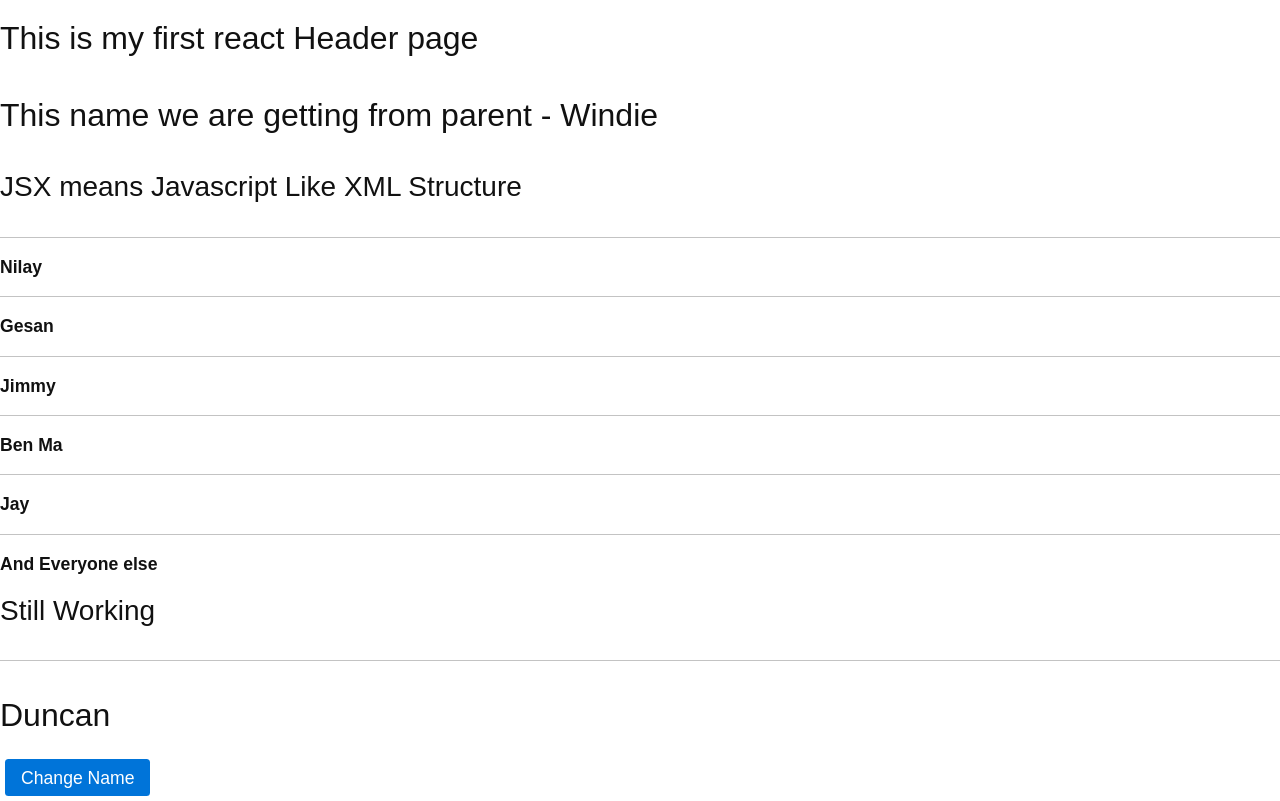
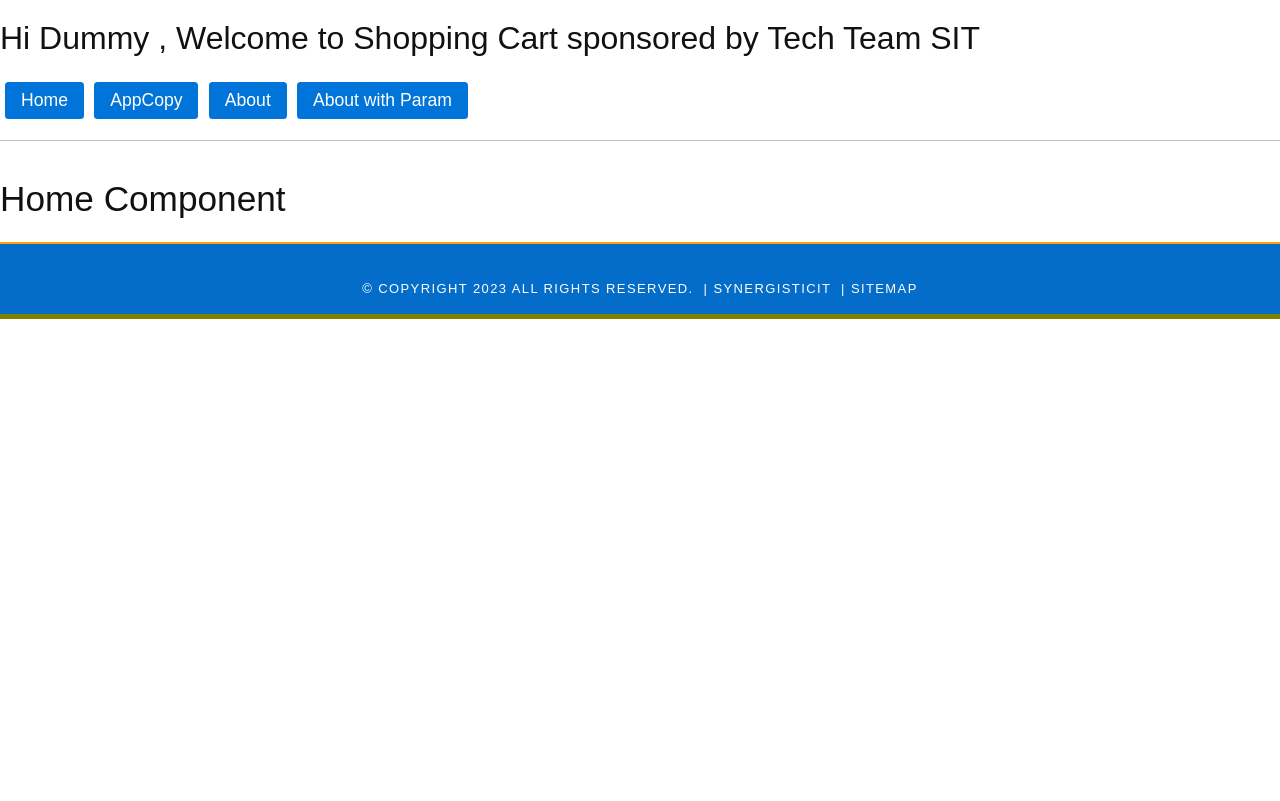
Before and after one commit to MishraAshish/mernstack19, a React app in the folder reactapp/: page / in a window 1280 px wide. Built offline with nearby package versions, Linux system fonts and the light colour scheme.

Commit message:
common components and react router dom

```diff
--- a/reactapp/package.json
+++ b/reactapp/package.json
@@ -24,6 +24,7 @@
   },
   "dependencies": {
     "react": "^18.3.1",
-    "react-dom": "^18.3.1"
+    "react-dom": "^18.3.1",
+    "react-router-dom": "^6.28.0"
   }
 }
--- /dev/null
+++ b/reactapp/src/application/CommonComponents/AboutComponent.js
@@ -0,0 +1,51 @@
+import React from "react";
+import { useParams, useNavigate } from "react-router-dom";
+
+//a functional component using arrow function
+let About = ()=>{
+    let params = useParams();
+    let param = params && params["id"] ? params["id"]: "No Params";
+
+    // //this.state = {userName : "Joe Si!"}
+    // //this.setState({userName : "Suyash"})
+
+    // //using functional hook - useState is replacement of setState and state
+    // let [userName, setUserName] = useState("Joe Si!")
+    // let [userAge, setUserAge] = useState(20)
+    // // let [user, setUser] = useState({userName :"Joe Si!", userAge : 19}) //in case to update the object
+
+
+    // //first hook that we are using in application
+    // let goToHome = useNavigate(); //helps to create route table on the fly and intercepted by BrowserRouter
+
+    // let onGoToHomeClick = (evt)=>{
+    //     //goToHome("/home");
+
+    //     setUserName("Suyash!!")
+
+    //     evt.preventDefault();//it stops the default behaviour like event propagation
+    // }
+
+    return(
+        <div className="about" >
+                <h2>We promise to support .... </h2>
+                <p className="about-content">If you’re looking for a job—a great job—we can help
+                    you get in the door at some incredible companies.
+                    Need to hire good people? We know thousands.
+                    Let us introduce you. No matter where you are,
+                    we can help you get where you want to go in your career.
+                </p>
+                <p>id = {param}</p>
+                {/* <p>Sum of Params = {param + param}</p>
+                <p>Multiple of Params = {param * param}</p>
+
+                <button className={"form-control btn btn-primary col-md-1"}
+                        onClick={onGoToHomeClick}
+                        >Go To Home</button>
+
+                <h4>{userName}</h4> */}
+        </div>
+    )
+}
+
+export default About;
--- /dev/null
+++ b/reactapp/src/application/CommonComponents/AppCopy.js
@@ -0,0 +1,50 @@
+import React from "react";
+
+export class AppCopy extends React.Component {
+    constructor(props) {
+        super(props); //is used to passback data <props -here> so that its udpated in base object for react framework
+
+        //state - object is used to allow udpdation of values via react rendering life cycle
+        this.state = {
+            userName : "Duncan",
+            user : {
+                address : "Somewhere on earth",
+                session : "Somehwere on webex"
+            }
+        }
+    }
+
+    onclick = (evt)=>{
+        console.log("Name change click is clicked")
+
+        //this.state.userName = "Christopher"
+
+        //
+        this.setState({
+            userName : "Sierra"
+        })
+
+        console.log("After setstate called", this.state.userName)
+        evt.preventDefault();
+    }
+
+    //render - method is responsible to create virtual dom for every change of state or props
+    render(){
+        console.log("Render is called!! ", this.state.userName)
+        let myname = "Windie"
+        let nameList = ["Nilay", "Gesan", "Jimmy", "Ben Ma", "Jay", "And Everyone else"]
+        let nameListWorking = []
+        return(
+        <>
+            {nameList && nameList.map((name)=>{
+                return <h2>{name}</h2>}
+            )}
+            <h3>Still Working</h3>
+            {nameListWorking && nameListWorking.map((name)=>{ //nameListWorking && => checks if variable is not null and undefined
+                return <b><hr/>{name}</b>})}
+            <hr/>
+            <h2 name="h2_element">{this.state.userName}</h2>
+            <button onClick={this.onclick}> Change Name</button>
+        </>)
+    }
+}
--- a/reactapp/src/application/CommonComponents/FooterComponent.js
+++ b/reactapp/src/application/CommonComponents/FooterComponent.js
@@ -11,11 +11,21 @@ export default function Footer(props) {//props - a data object to share data fro
     //return - creates a virtual dom for Footer and gets merged if change is there in props to actual dom after diffing
     //in the jsx code it must always return one top parent element and then we can have any elements in it
     //props.name - will get access to the value linked with name property when it is used in app.js
+    //Javascript Like XML structure (not html, not xml - but js)
     return(
         <>
-            <div>
+            <div className="footer">
+                © Copyright 2023 All rights reserved. &nbsp;|&nbsp;
+                <a href="https://www.synergisticit.com/" target="_blank">SynergisticIT</a> &nbsp;|&nbsp;
+                <a href="http://www.synergisticit.com/sitemap.xml" target="_blank">Sitemap</a>
+            </div>
+        </>
+    )
+}
+
+{/* <div>
                 <b><hr/>{props.name}</b>
-            </div>
+            </div> */}
             {/* {props.children && props.children.length > 0 ?
                 <div>
                     {props.children[0]}
@@ -27,6 +37,3 @@ export default function Footer(props) {//props - a data object to share data fro
                     {props.user.session}
                 </div>
             } */}
-        </>
-    )
-}
--- a/reactapp/src/application/CommonComponents/HeaderComponent.js
+++ b/reactapp/src/application/CommonComponents/HeaderComponent.js
@@ -1,12 +1,27 @@
 import React from "react";
+import { NavLink } from "react-router-dom";
 
 let Header = (props) => {
 
+    let user = {
+        userName : "Dummy"
+    }
+    console.log(user)
+
+    const usrName = user && user.userName ? user.userName : props.userName
+
+
     return(
         <>
-            <h2>This is my first react Header page </h2>
-            <h2>This name we are getting from parent - {props.myname}</h2>
-            <h3>JSX means Javascript Like XML Structure</h3>
+            <h2>Hi {usrName} , Welcome to Shopping Cart sponsored by Tech Team SIT</h2>
+
+            <div>
+                <NavLink to="/home"  className="button" activeclassname="true"> Home </NavLink>
+                <NavLink to="/app"  className="button" activeclassname="true"> AppCopy </NavLink>
+                <NavLink to="/about"  className="button" activeclassname="true"> About </NavLink>
+                <NavLink to="/about/2500"  className="button" activeclassname="true"> About with Param</NavLink>
+            </div>
+            <hr/>
         </>
     )
 }
--- a/reactapp/src/application/CommonComponents/HomeComponent.js
+++ b/reactapp/src/application/CommonComponents/HomeComponent.js
@@ -8,3 +8,18 @@
 //try updating the data on a upate button click and see if it also shows on frriends name component
 
 //create a home component and display information about use here //at least 5 and use it in app,js
+
+import React from "react";
+
+export default class Home extends React.Component {
+
+
+    render()
+    {
+        return(
+            <>
+                <h1>Home Component</h1>
+            </>
+        )
+    }
+}
--- /dev/null
+++ b/reactapp/src/application/CommonComponents/NotFoundComponent.js
@@ -0,0 +1,11 @@
+import React from "react";
+
+let NotFound = ()=>{
+    return(
+        <>
+            <h2>Page is under development!!</h2>
+        </>
+    )
+}
+
+export default NotFound;
--- a/reactapp/src/application/app.css
+++ b/reactapp/src/application/app.css
@@ -530,7 +530,7 @@ i[class*=" icon-"]:before {
 }
 [aria-current] {
   border: 1px solid red!important;
-  background-color: rgb(201, 64, 171)!important;
+  background-color: rgb(201, 80, 64)!important;
 }
 .label, [data-tooltip]:after, button,
 .button,
--- a/reactapp/src/application/app.js
+++ b/reactapp/src/application/app.js
@@ -1,7 +1,12 @@
 import React from "react";
+import { BrowserRouter as Router, Routes, Route, Navigate } from "react-router-dom";
 import "./app.css";
 import Footer from "./CommonComponents/FooterComponent";
 import Header from "./CommonComponents/HeaderComponent";
+import { AppCopy } from "./CommonComponents/AppCopy";
+import Home from "./CommonComponents/HomeComponent";
+import About from "./CommonComponents/AboutComponent";
+import NotFound from "./CommonComponents/NotFoundComponent";
 
 export default class Application extends React.Component {
     constructor(props) {
@@ -17,42 +22,21 @@ export default class Application extends React.Component {
         }
     }
 
-    onclick = (evt)=>{
-        console.log("Name change click is clicked")
-
-        //this.state.userName = "Christopher"
-
-        //
-        this.setState({
-            userName : "Sierra"
-        })
-
-        console.log("After setstate called", this.state.userName)
-        evt.preventDefault();
-    }
-
     //render - method is responsible to create virtual dom for every change of state or props
     render(){
         console.log("Render is called!! ", this.state.userName)
-        let myname = "Windie"
-        let nameList = ["Nilay", "Gesan", "Jimmy", "Ben Ma", "Jay", "And Everyone else"]
-        let nameListWorking = []
         return(
-        <>
-            <Header myname={myname}/>
-
-            {nameList && nameList.map((name)=>{
-                return <Footer id={name} name={name} user={this.state.user}>
-                    {/* <h2>Footer Component - H2</h2>
-                    <h3>Footer Component - H3</h3> */}
-                </Footer>})}
-
-            <h3>Still Working</h3>
-            {nameListWorking && nameListWorking.map((name)=>{ //nameListWorking && => checks if variable is not null and undefined
-                return <b><hr/>{name}</b>})}
-            <hr/>
-            <h2 name="h2_element">{this.state.userName}</h2>
-            <button onClick={this.onclick}> Change Name</button>
-        </>)
+        <Router>
+            <Header/>
+            <Routes>
+                <Route path="/" element={<Home />}/>
+                <Route path="home" element={<Home />}/>
+                <Route path="app" element={<AppCopy />} />
+                <Route path="about" element={<About />} />
+                <Route path="about/:id" element={<About />} />
+                <Route path="*" element={<NotFound />}/>
+            </Routes>
+            <Footer/>
+        </Router>)
     }
 }
```
Also changed, not shown: reactapp/dist/bundle.js, reactapp/dist/bundle.js.LICENSE.txt, 1 other file.
